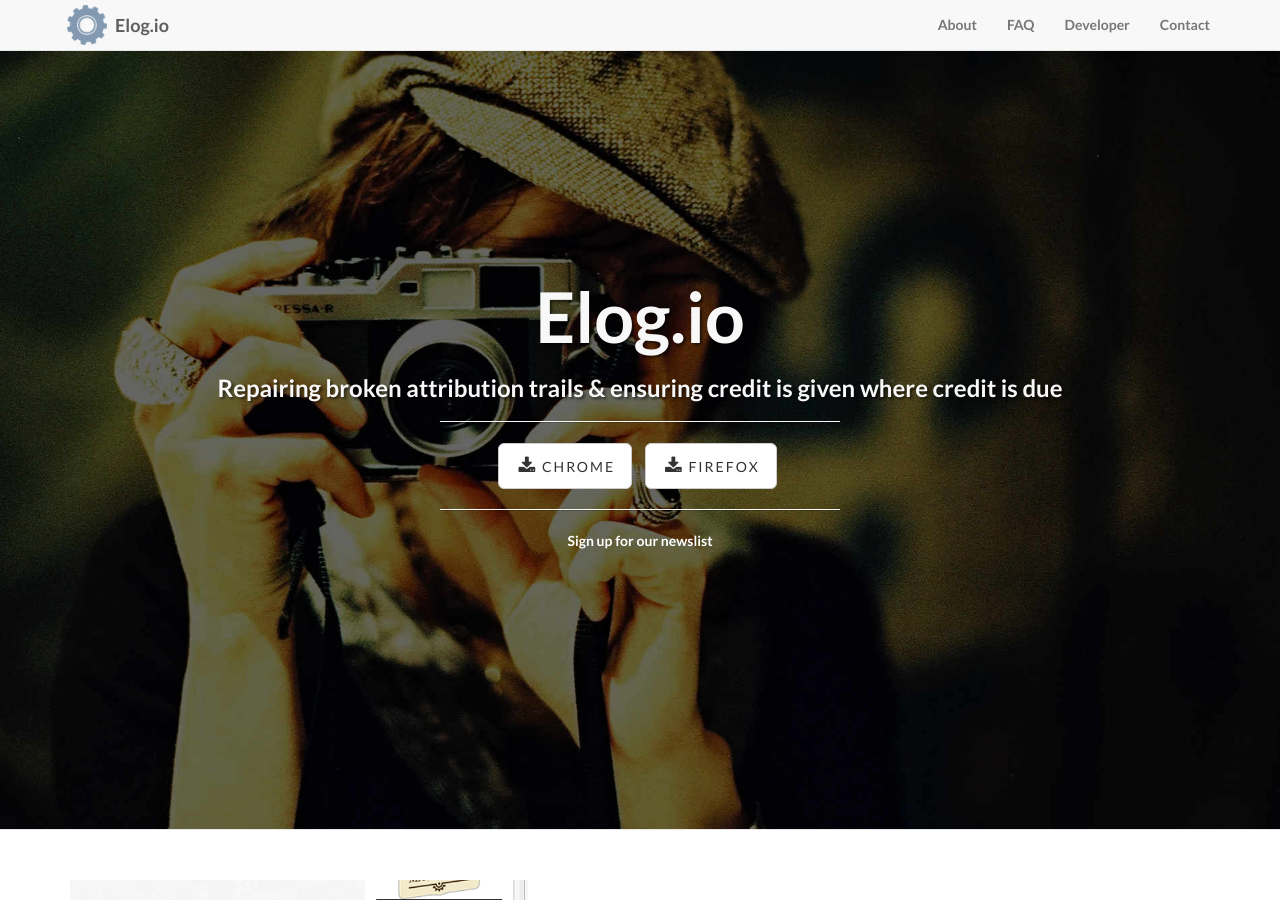
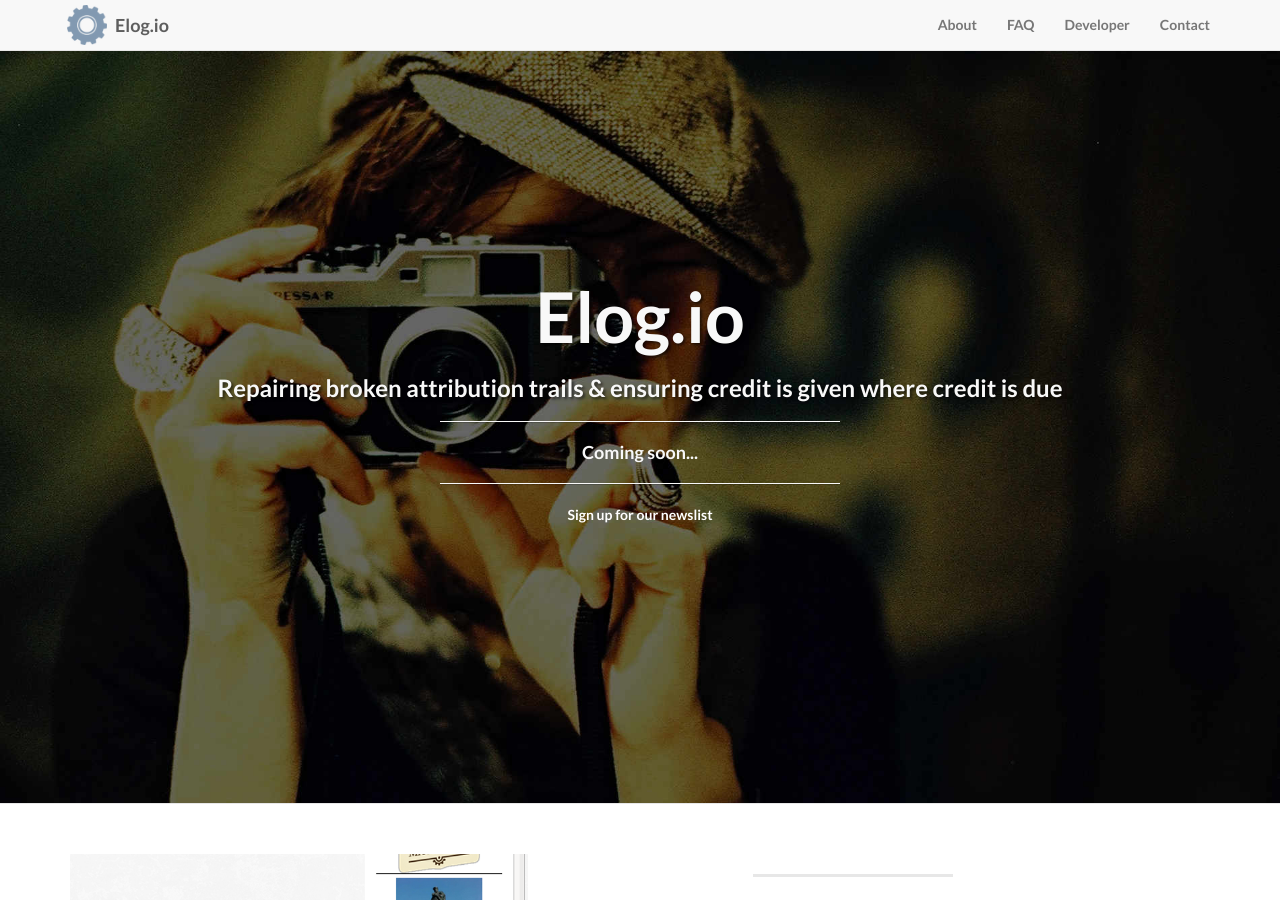
Before and after one commit to commonsmachinery/elogio, a Jekyll site: the page built from index.html, in a window 1280 px wide and 900 px high. Built offline with Jekyll 4.4.1, drawn with Linux system fonts in a browser that asks for light colours.

Commit message:
Coming soon

```diff
--- a/_includes/header.html
+++ b/_includes/header.html
@@ -9,6 +9,8 @@
                     <h1>{{ page.title }}</h1>
                     <h3>{{ page.subTitle }}</h3>
                     <hr class="intro-divider">
+<h4>Coming soon...</h4>
+<!--
                     <ul class="list-inline intro-social-buttons">
                         {% for dl in site.download %}
                         <li>
@@ -16,6 +18,7 @@
                         </li>
                         {% endfor %}
                     </ul>
+-->
                     <hr class="intro-divider">
                     <a style="color: white" href="/newslist/">Sign up for our newslist</a>
                 </div>
```
